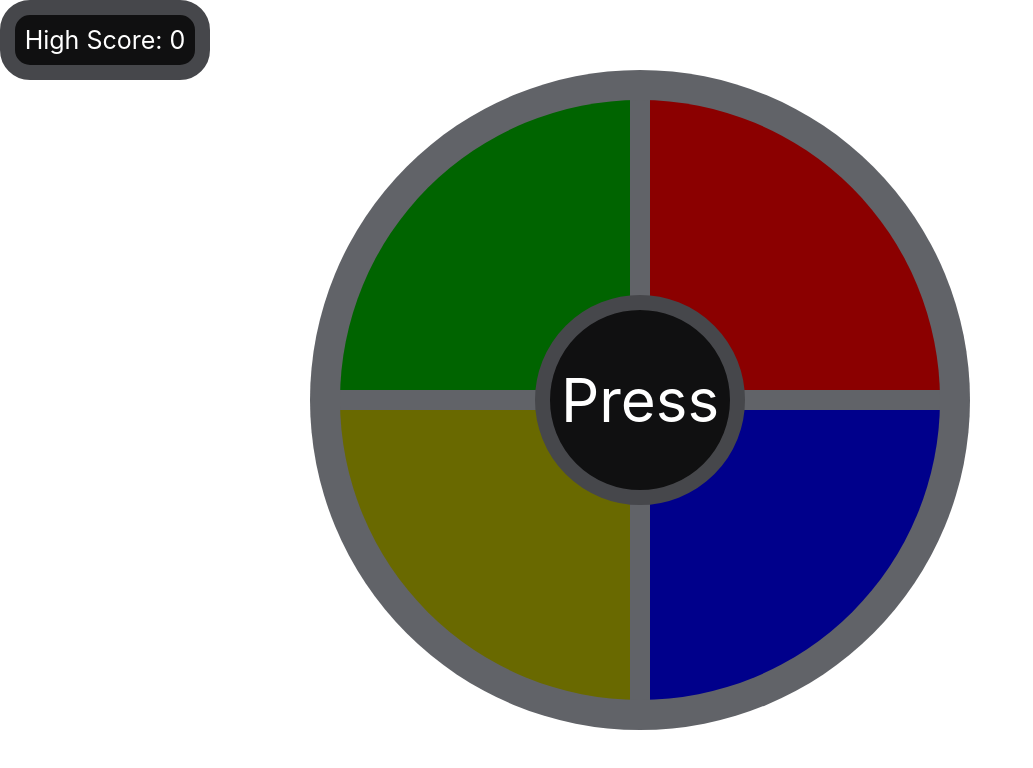
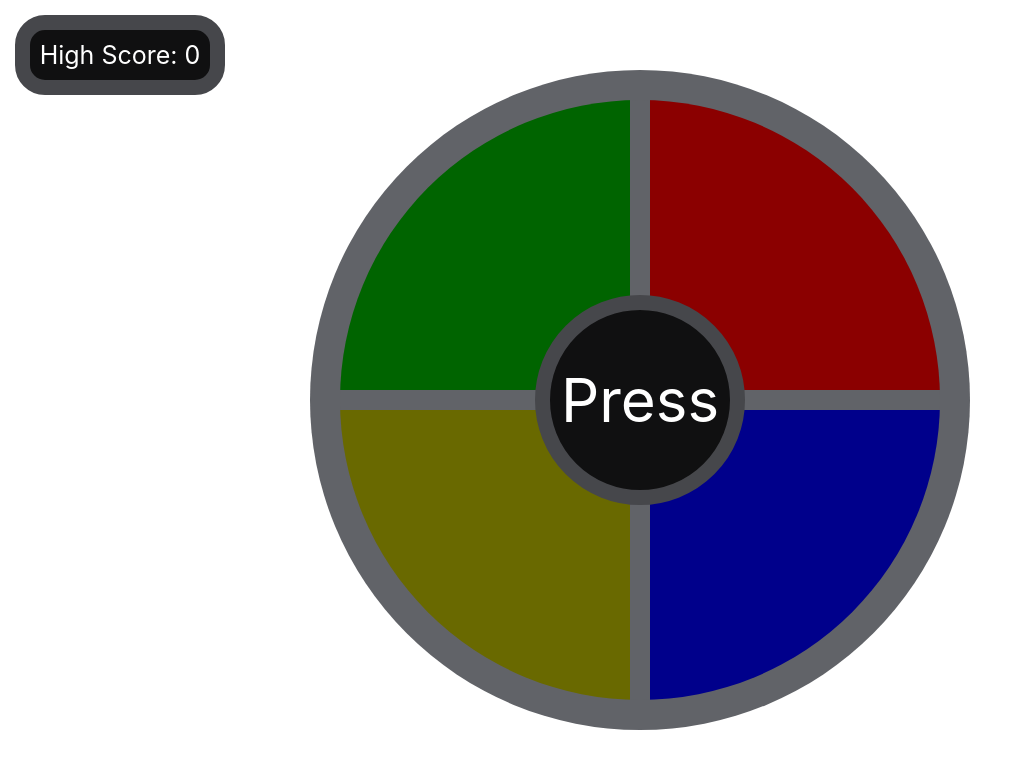
Before and after one commit to jergra/siimon-says, a React (Create React App) app: page / in a window 1280 px wide. Shown: the top 768 px of the page, without its empty margins (0-1033 px from the left). Built offline with nearby package versions, Linux system fonts and the light colour scheme.

Commit message:
high score position

```diff
--- a/src/App.css
+++ b/src/App.css
@@ -38,8 +38,8 @@
   color: white;
   font-size: 25px;
   position: absolute;
-  top: 0;
-  left: 0;
+  top: 15px;
+  left: 15px;
 }
 .round {
   background-color: #101011;
```
Also changed, not shown: readme.txt.
